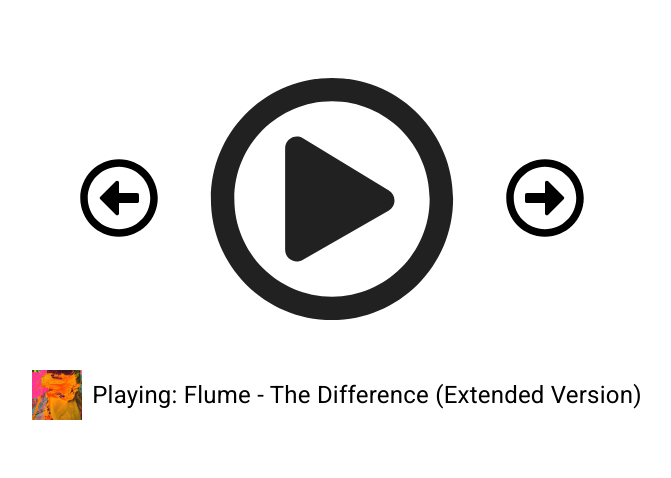
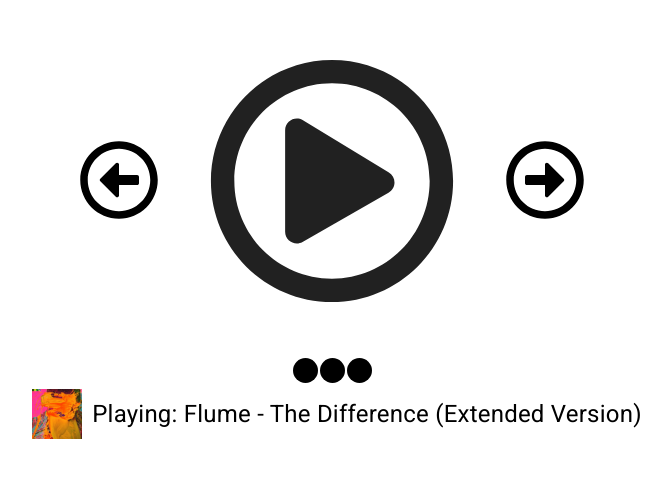
Before and after one commit to ahbell96/spotify-app-frontend, a React (Create React App) app: page / in a window 1280 px wide. Shown: the part 176-654 px from the top of the page, without its empty margins (308-979 px from the left). Built offline with nearby package versions, Linux system fonts and the light colour scheme.

Commit message:
added temporary playlist section. Will need some better colours etc but has the essential functionality. Next to componentise each important component

```diff
--- a/src/App.js
+++ b/src/App.js
@@ -3,7 +3,8 @@ import logo from "./logo.svg";
 import "@fontsource/roboto";
 import { Grid, Button, Typography, Card } from "@material-ui/core";
 import "./App.css";
-import tempCover from './assets/temp-cover.jpeg';
+import tempCover from "./assets/temp-cover.jpeg";
+import TempPlaylistData from "./TempPlaylistData";
 
 import {
   faArrowAltCircleLeft,
@@ -16,11 +17,21 @@ import { FontAwesomeIcon } from "@fortawesome/react-fontawesome";
 export default class App extends Component {
   state = {
     playButton: false,
+    playListArea: false,
+    playlistData: [],
   };
 
   togglePlayButton = () => {
     this.setState({ playButton: !this.state.playButton });
   };
+
+  togglePlaylists = () => {
+    this.setState({ playListArea: !this.state.playListArea });
+  };
+
+  componentDidMount() {
+    this.setState({ playlistData: TempPlaylistData });
+  }
 
   render() {
     return (
@@ -29,14 +40,44 @@ export default class App extends Component {
         className='App container-mx-height'
         justifyContent='center'
         alignItems='center'
-        style={{flexDirection: "column"}}
+        style={{ flexDirection: "column" }}
       >
+        {this.state.playListArea ? (
+          <Grid
+            item
+            style={{
+              height: "100%",
+              backgroundColor: "gray",
+              position: "absolute",
+              left: 0,
+              flexDirection: "column",
+              padding: 10,
+            }}
+          >
+            <Grid item>
+              <Typography style={{ fontSize: 24, fontWeight: 600 }}>
+                Playlists
+              </Typography>
+            </Grid>
+            <Grid item>
+              {this.state.playlistData.map((currentPlaylist) => {
+                return (
+                  <Grid>
+                    <Typography>{currentPlaylist.PlaylistName}</Typography>
+                  </Grid>
+                );
+              })}
+            </Grid>
+          </Grid>
+        ) : (
+          ""
+        )}
         <Grid
           item
           alignContent='center'
           alignItems='center'
           justifyContent='center'
-          style={{ display: "flex"}}
+          style={{ display: "flex" }}
         >
           <Grid item>
             <FontAwesomeIcon
@@ -64,11 +105,50 @@ export default class App extends Component {
             />
           </Grid>
         </Grid>
-        <Grid item flexDirection="row" alignItems="center" style={{display: "flex"}}>
-        <img src={tempCover} style={{width: 50, height: 50, margin: "0 10px"}}></img>
-        <Typography style={{fontSize: 24}}>
-              Playing: Flume - The Difference (Extended Version)
-        </Typography>
+        <Grid item flexDirection='column' style={{ display: "flex" }}>
+          <Button onClick={this.togglePlaylists}>
+            <Grid
+              style={{
+                width: 25,
+                height: 25,
+                backgroundColor: "black",
+                margin: "0 1px",
+              }}
+              className='br-circle'
+            ></Grid>
+            <Grid
+              style={{
+                width: 25,
+                height: 25,
+                backgroundColor: "black",
+                margin: "0 1px",
+              }}
+              className='br-circle'
+            ></Grid>
+            <Grid
+              style={{
+                width: 25,
+                height: 25,
+                backgroundColor: "black",
+                margin: "0 1px",
+              }}
+              className='br-circle'
+            ></Grid>
+          </Button>
+        </Grid>
+        <Grid
+          item
+          flexDirection='row'
+          alignItems='center'
+          style={{ display: "flex" }}
+        >
+          <img
+            src={tempCover}
+            style={{ width: 50, height: 50, margin: "0 10px" }}
+          ></img>
+          <Typography style={{ fontSize: 24 }}>
+            Playing: Flume - The Difference (Extended Version)
+          </Typography>
         </Grid>
       </Grid>
     );
--- /dev/null
+++ b/src/TempPlaylistData.js
@@ -0,0 +1,24 @@
+const TempPlaylistData = [
+    {
+        Id: 1,
+        PlaylistName: "Playlist 1"
+    },
+    {
+        Id: 2,
+        PlaylistName: "Playlist 2"
+    },
+    {
+        Id: 3,
+        PlaylistName: "Playlist 3"
+    },
+    {
+        Id: 4,
+        PlaylistName: "Playlist 4"
+    },
+    {
+        Id: 5,
+        PlaylistName: "Playlist 5"
+    }
+]
+
+export default TempPlaylistData;
```
